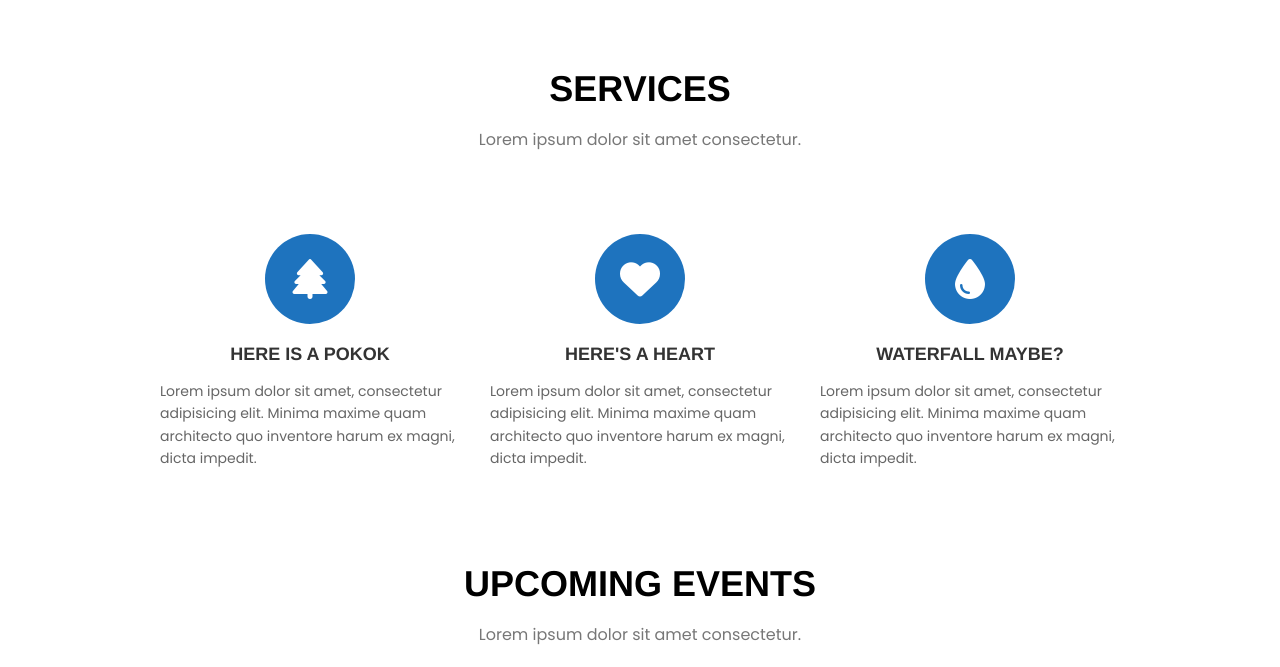
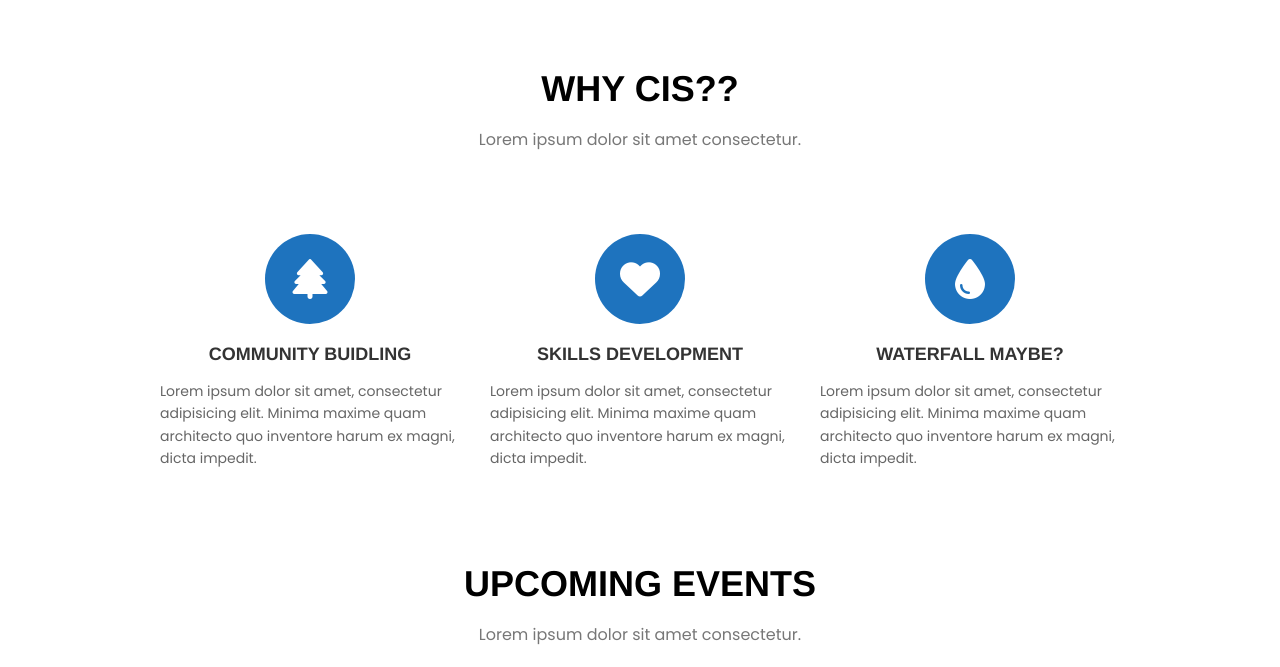
Before and after one commit to laveshweb/laveshcis, a plain HTML site: page index.html in a window 1280 px wide. Shown: the part 879-1546 px from the top of the page. Drawn offline with Linux system fonts and the light colour scheme.

Commit message:
Updated H1 text

```diff
--- a/index.html
+++ b/index.html
@@ -69,7 +69,7 @@
 
     <!-- /* ----------------------SERVICES----------------------------- */ -->
  <section class="services">
-    <h2>SERVICES</h2>
+    <h2>WHY CIS??</h2>
     <p>Lorem ipsum dolor sit amet consectetur.</p>
   </section>
     <div class="service-items">
@@ -77,7 +77,7 @@
         <div class="icon-circle">
           <i class="fas fa-tree"></i> <!-- Tree Icon -->
         </div>
-        <h3>Here is a pokok</h3>
+        <h3>Community Buidling</h3>
         <p>Lorem ipsum dolor sit amet, consectetur adipisicing elit.
            Minima maxime quam architecto quo inventore harum ex magni, dicta impedit.</p>
       </div>
@@ -86,7 +86,7 @@
         <div class="icon-circle">
           <i class="fas fa-heart"></i> <!-- Heart Icon -->
         </div>
-        <h3>Here's a heart</h3>
+        <h3>Skills Development</h3>
         <p>Lorem ipsum dolor sit amet, consectetur adipisicing elit.
            Minima maxime quam architecto quo inventore harum ex magni, dicta impedit.</p>
       </div>
```
